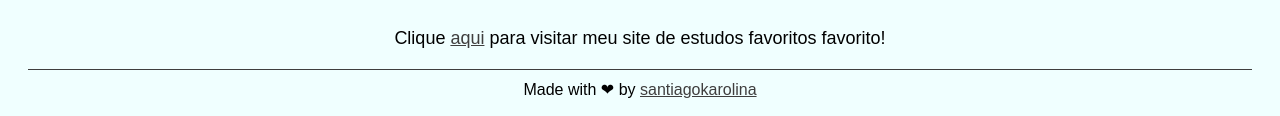
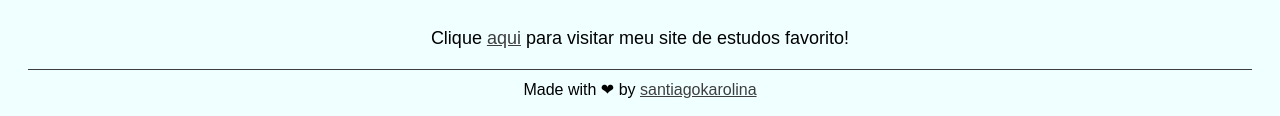
Before and after one commit to santiagokarolinadev00/Trabalho-FDS, a plain HTML site: page index.html in a window 1280 px wide. Shown: the part 1740-1856 px from the top of the page. Drawn offline with Linux system fonts and the light colour scheme.

Commit message:
Update index.html

```diff
--- a/index.html
+++ b/index.html
@@ -56,7 +56,7 @@
     </table>
 
     <div class="link-to">
-        <p>Clique <a href="https://www.w3schools.com/">aqui</a> para visitar meu site de estudos favoritos favorito!</p>
+        <p>Clique <a href="https://www.w3schools.com/">aqui</a> para visitar meu site de estudos favorito!</p>
     </div>
 
     <footer>
```
